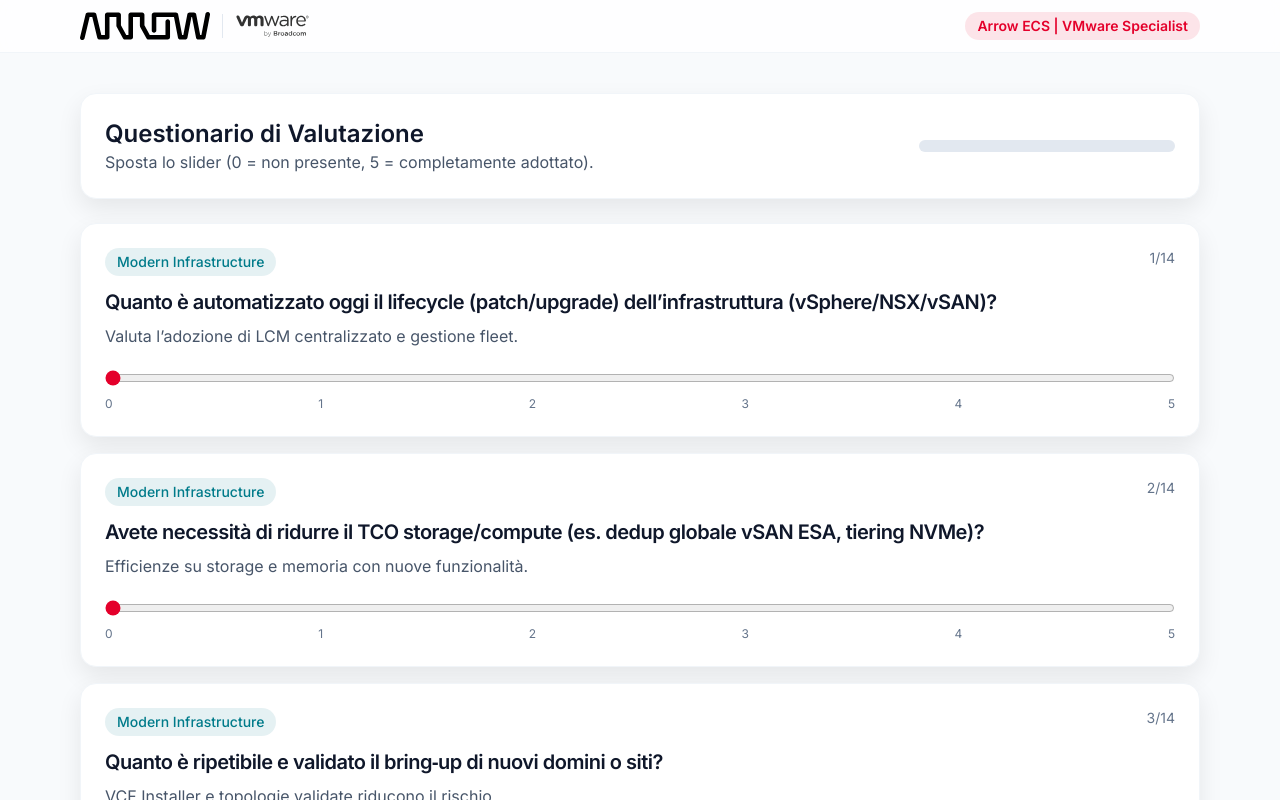
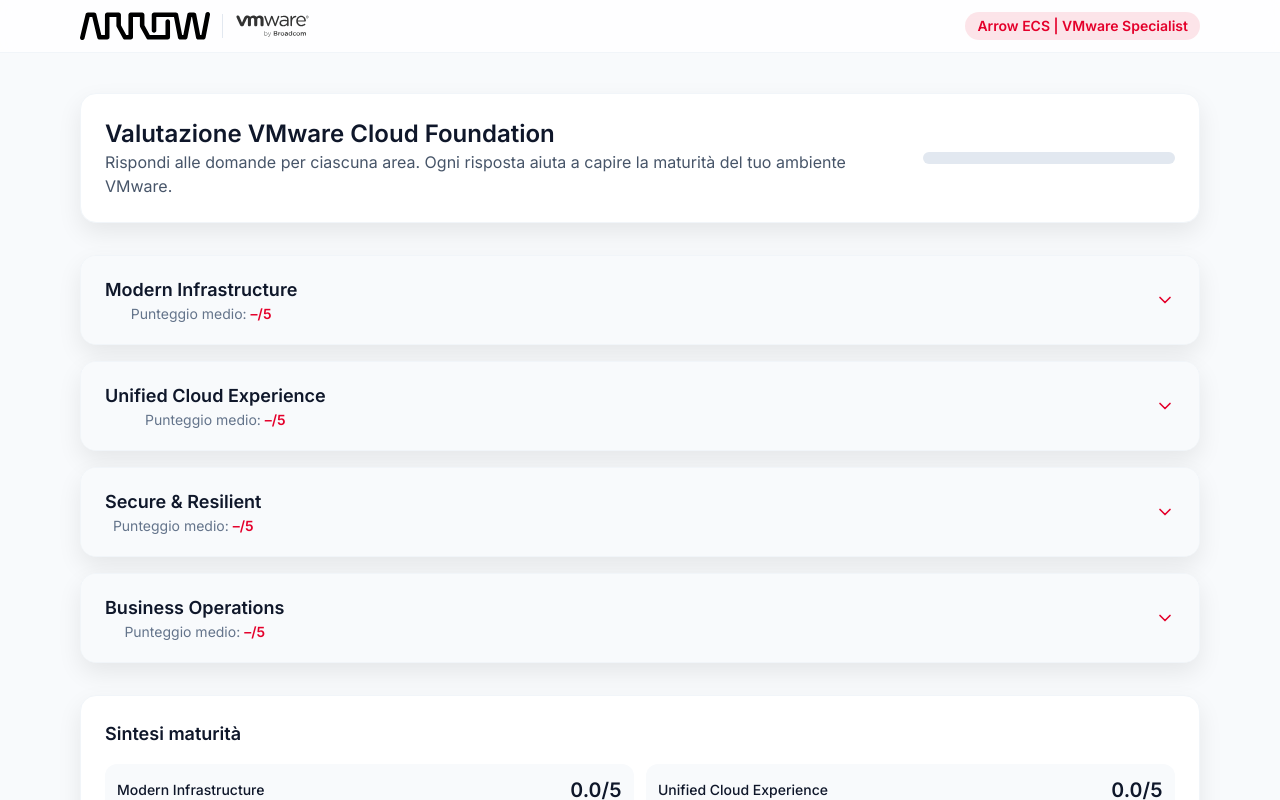
Before and after one commit to ferrarisimo/vcf-upsell-webapp, a React (Vite) app: page /assessment in a window 1280 px wide. Shown: the top 800 px of the page. Built offline with nearby package versions, Linux system fonts and the light colour scheme.

Commit message:
UX migliorata: questionario a sezioni per IT manager

```diff
--- /dev/null
+++ b/src/components/AssessmentAccordion.tsx
@@ -0,0 +1,62 @@
+import { useState } from "react"
+import { ChevronDown, ChevronUp } from "lucide-react"
+import QuestionCard from "./QuestionCard"
+import type { Pillar, Answer } from "../types"
+import { aggregate } from "../lib/scoring"
+
+type AccordionProps = {
+  pillar: Pillar
+  questions: { id: string; title: string; helper?: string }[]
+  onChange: (answers: Answer[]) => void
+}
+
+export default function AssessmentAccordion({ pillar, questions, onChange }: AccordionProps) {
+  const [open, setOpen] = useState(false)
+  const [answers, setAnswers] = useState<Answer[]>([])
+
+  function updateAnswer(id: string, score: number) {
+    const updated = answers.some(a => a.id === id)
+      ? answers.map(a => (a.id === id ? { ...a, score } : a))
+      : [...answers, { id, score }]
+    setAnswers(updated)
+    onChange(updated)
+  }
+
+  const { pillarScores } = aggregate(answers)
+  const average = pillarScores[pillar] ?? 0
+
+  return (
+    <div className="card p-0 overflow-hidden">
+      <button
+        onClick={() => setOpen(!open)}
+        className="w-full flex items-center justify-between px-6 py-5 bg-slate-50 hover:bg-slate-100 transition-colors"
+      >
+        <div>
+          <h3 className="text-lg font-semibold text-slate-900">{pillar}</h3>
+          <p className="text-sm text-slate-500">
+            Punteggio medio:{" "}
+            <span className="font-bold text-arrow">{average ? average.toFixed(1) : "–"}/5</span>
+          </p>
+        </div>
+        {open ? <ChevronUp className="h-5 w-5 text-arrow" /> : <ChevronDown className="h-5 w-5 text-arrow" />}
+      </button>
+
+      {open && (
+        <div className="divide-y divide-slate-100 bg-white">
+          {questions.map((q, idx) => (
+            <div key={q.id} className="p-6">
+              <QuestionCard
+                index={idx + 1}
+                total={questions.length}
+                pillar={pillar}
+                title={q.title}
+                helper={q.helper}
+                onChange={(v) => updateAnswer(q.id, v)}
+              />
+            </div>
+          ))}
+        </div>
+      )}
+    </div>
+  )
+}
--- a/src/pages/Assessment.tsx
+++ b/src/pages/Assessment.tsx
@@ -1,6 +1,6 @@
 import Layout from "../components/Layout"
+import AssessmentAccordion from "../components/AssessmentAccordion"
 import Stepper from "../components/Stepper"
-import QuestionCard from "../components/QuestionCard"
 import ResultSummary from "../components/ResultSummary"
 import EmailCapture from "../components/EmailCapture"
 import { QUESTIONS } from "../lib/questions"
@@ -9,25 +9,33 @@
 import { useState } from "react"
 import { useNavigate } from "react-router-dom"
 
-export default function Assessment(){
+export default function Assessment() {
   const [answers, setAnswers] = useState<Answer[]>([])
-  const [scores, setScores] = useState<Record<Pillar, number>>({
-    "Modern Infrastructure":0, "Unified Cloud Experience":0, "Secure & Resilient":0, "Business Operations":0
-  })
-  const progress = Math.round((answers.length / QUESTIONS.length) * 100)
   const navigate = useNavigate()
 
-  function setAnswer(id:string, score:number){
-    setAnswers(prev => {
-      const ex = prev.find(a=>a.id===id)
-      const arr = ex ? prev.map(a=> a.id===id ? {...a, score} : a) : [...prev, {id, score}]
-      const agg = aggregate(arr)
-      setScores(agg.pillarScores)
-      return arr
+  const allPillars: Pillar[] = [
+    "Modern Infrastructure",
+    "Unified Cloud Experience",
+    "Secure & Resilient",
+    "Business Operations",
+  ]
+
+  function handleAnswers(newAnswers: Answer[]) {
+    setAnswers((prev) => {
+      const merged = [...prev]
+      newAnswers.forEach((a) => {
+        const idx = merged.findIndex((p) => p.id === a.id)
+        if (idx !== -1) merged[idx] = a
+        else merged.push(a)
+      })
+      return merged
     })
   }
 
-  async function submitEmail(payload:{email:string;projectName:string;customer:string;notes?:string}){
+  const { pillarScores } = aggregate(answers)
+  const progress = Math.round((answers.length / QUESTIONS.length) * 100)
+
+  async function submitEmail(payload: { email: string; projectName: string; customer: string; notes?: string }) {
     const submission: Submission = {
       projectName: payload.projectName,
       customer: payload.customer,
@@ -35,38 +43,45 @@
       dateISO: new Date().toISOString(),
       notes: payload.notes,
       answers,
-      pillarScores: scores
+      pillarScores,
     }
-    const res = await fetch("/api/submit", { method:"POST", headers:{"Content-Type":"application/json"}, body: JSON.stringify(submission) })
-    if(res.ok){ navigate("/grazie") } else { alert("Errore nell'invio del report. Riprovare.") }
+    const res = await fetch("/api/submit", {
+      method: "POST",
+      headers: { "Content-Type": "application/json" },
+      body: JSON.stringify(submission),
+    })
+    if (res.ok) navigate("/grazie")
+    else alert("Errore nell'invio del report. Riprovare.")
   }
 
   return (
     <Layout>
-      <section className="container-xl py-10 space-y-6">
+      <section className="container-xl py-10 space-y-8">
         <div className="card p-6 flex items-center gap-4">
           <div className="grow">
-            <h2 className="text-2xl font-bold">Questionario di Valutazione</h2>
-            <p className="text-slate-600">Sposta lo slider (0 = non presente, 5 = completamente adottato).</p>
+            <h2 className="text-2xl font-bold">Valutazione VMware Cloud Foundation</h2>
+            <p className="text-slate-600">
+              Rispondi alle domande per ciascuna area. Ogni risposta aiuta a capire la maturità del tuo ambiente VMware.
+            </p>
           </div>
-          <div className="w-64"><Stepper value={progress} /></div>
+          <div className="w-64">
+            <Stepper value={progress} />
+          </div>
         </div>
 
+        {/* Accordion per ogni area */}
         <div className="space-y-4">
-          {QUESTIONS.map((q,idx)=>(
-            <QuestionCard
-              key={q.id}
-              index={idx+1}
-              total={QUESTIONS.length}
-              pillar={q.pillar}
-              title={q.title}
-              helper={q.helper}
-              onChange={(v)=>setAnswer(q.id, v)}
+          {allPillars.map((pillar) => (
+            <AssessmentAccordion
+              key={pillar}
+              pillar={pillar}
+              questions={QUESTIONS.filter((q) => q.pillar === pillar)}
+              onChange={handleAnswers}
             />
           ))}
         </div>
 
-        <ResultSummary scores={scores} />
+        <ResultSummary scores={pillarScores} />
         <EmailCapture onSubmit={submitEmail} />
       </section>
     </Layout>
--- a/src/styles/globals.css
+++ b/src/styles/globals.css
@@ -10,7 +10,7 @@
 /* Components layer: utility riusabili */
 @layer components {
   .card {
-    @apply bg-white rounded-2xl shadow-soft border border-slate-100;
+    @apply bg-white rounded-2xl shadow-soft border border-slate-100 transition-transform hover:shadow-md hover:-translate-y-0.5;
   }
   .btn-primary {
     @apply inline-flex items-center justify-center rounded-xl bg-arrow text-white font-semibold px-6 py-3 hover:bg-arrow-dark transition-colors;
@@ -22,3 +22,6 @@
     @apply mx-auto max-w-6xl px-4;
   }
 }
+details summary::-webkit-details-marker {
+  display: none;
+}
```
